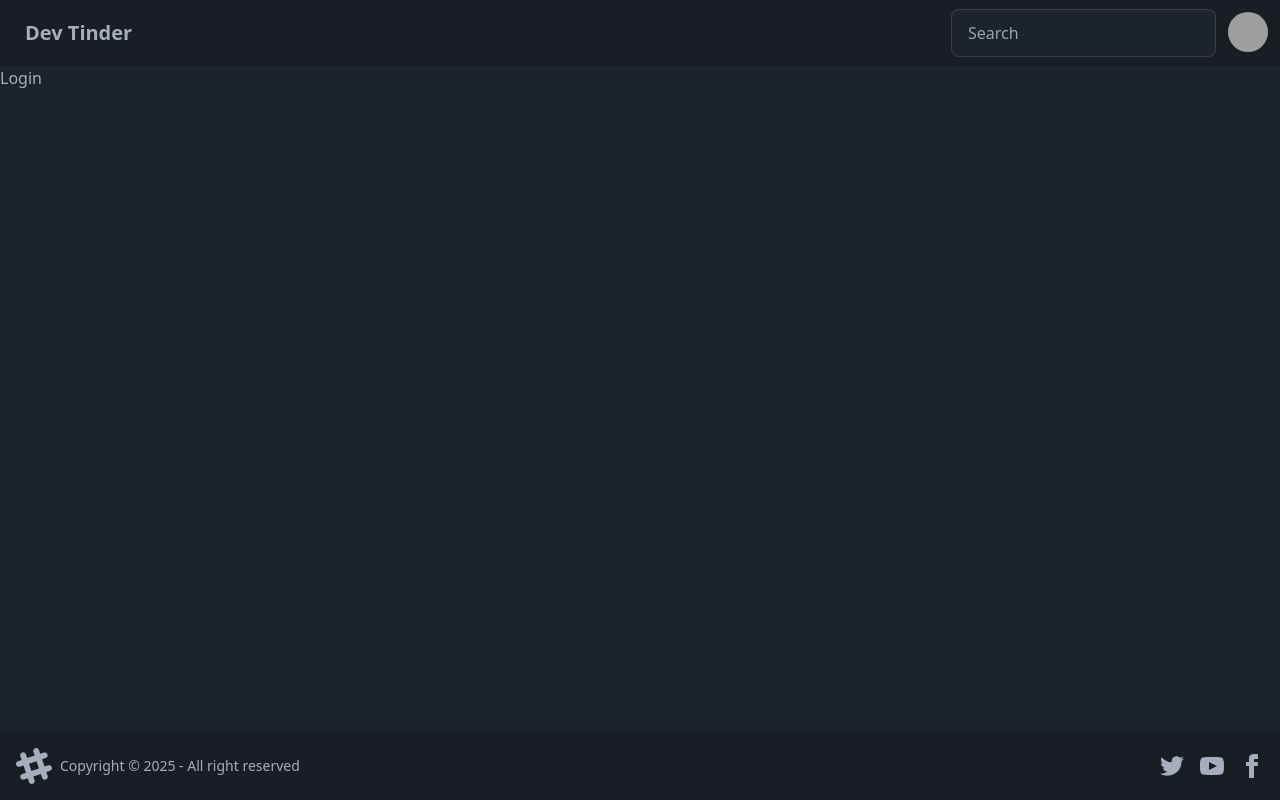
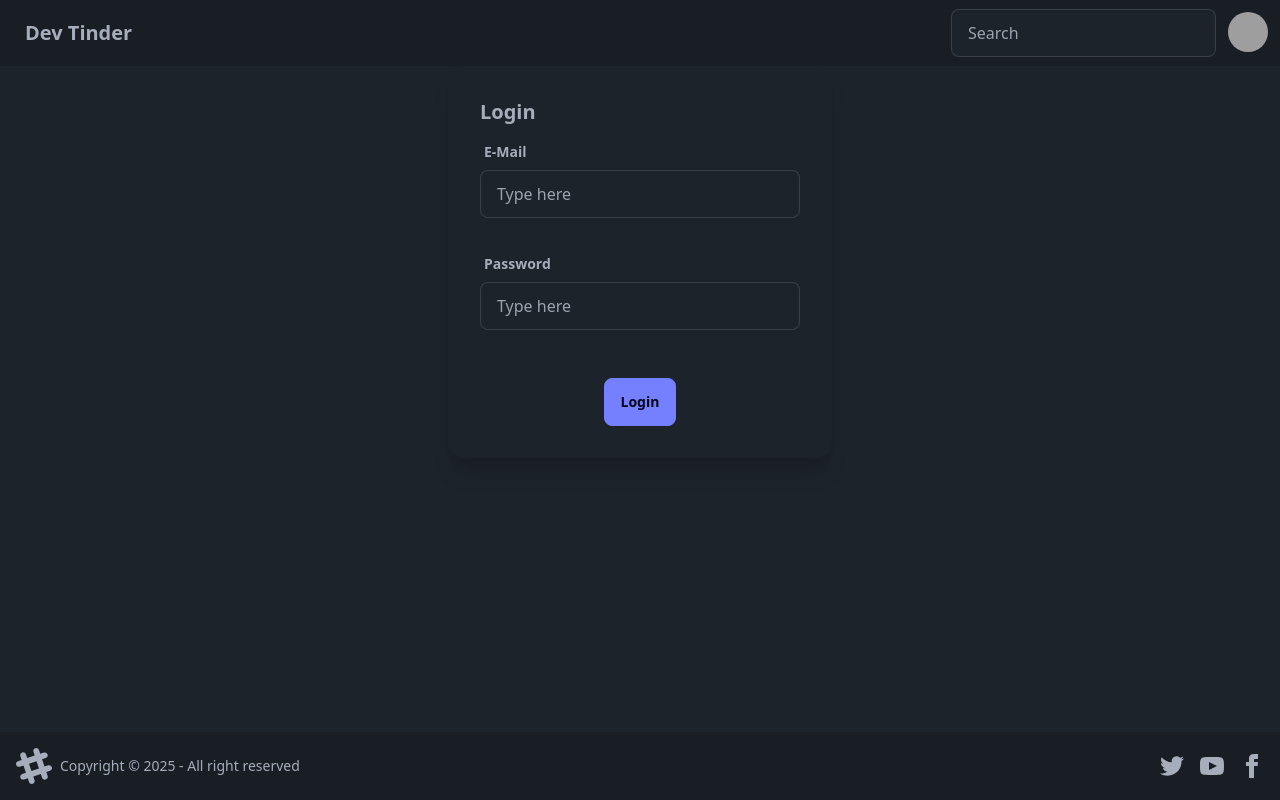
Before and after one commit to venkatesh-r/dev-tinder-ui, a React (Vite) app: page /login in a window 1280 px wide. Built offline with nearby package versions, Linux system fonts and the light colour scheme; grey boxes are pictures that could not be loaded.

Commit message:
login page

```diff
--- a/src/components/Login.jsx
+++ b/src/components/Login.jsx
@@ -1,5 +1,36 @@
 const Login = () => {
-  return <div>Login</div>;
+  return (
+    <div className="flex justify-center">
+      <div className="card bg-base-100 w-96 shadow-xl">
+        <div className="card-body">
+          <h2 className="card-title">Login</h2>
+          <label className="form-control w-full max-w-xs">
+            <div className="label">
+              <span className="label-text font-bold">E-Mail</span>
+            </div>
+            <input
+              type="text"
+              placeholder="Type here"
+              className="input input-bordered w-full max-w-xs"
+            />
+          </label>
+          <label className="form-control w-full max-w-xs mt-5">
+            <div className="label">
+              <span className="label-text font-bold">Password</span>
+            </div>
+            <input
+              type="password"
+              placeholder="Type here"
+              className="input input-bordered w-full max-w-xs"
+            />
+          </label>
+          <div className="card-actions justify-center mt-10">
+            <button className="btn btn-primary">Login</button>
+          </div>
+        </div>
+      </div>
+    </div>
+  );
 };
 
 export default Login;
```
